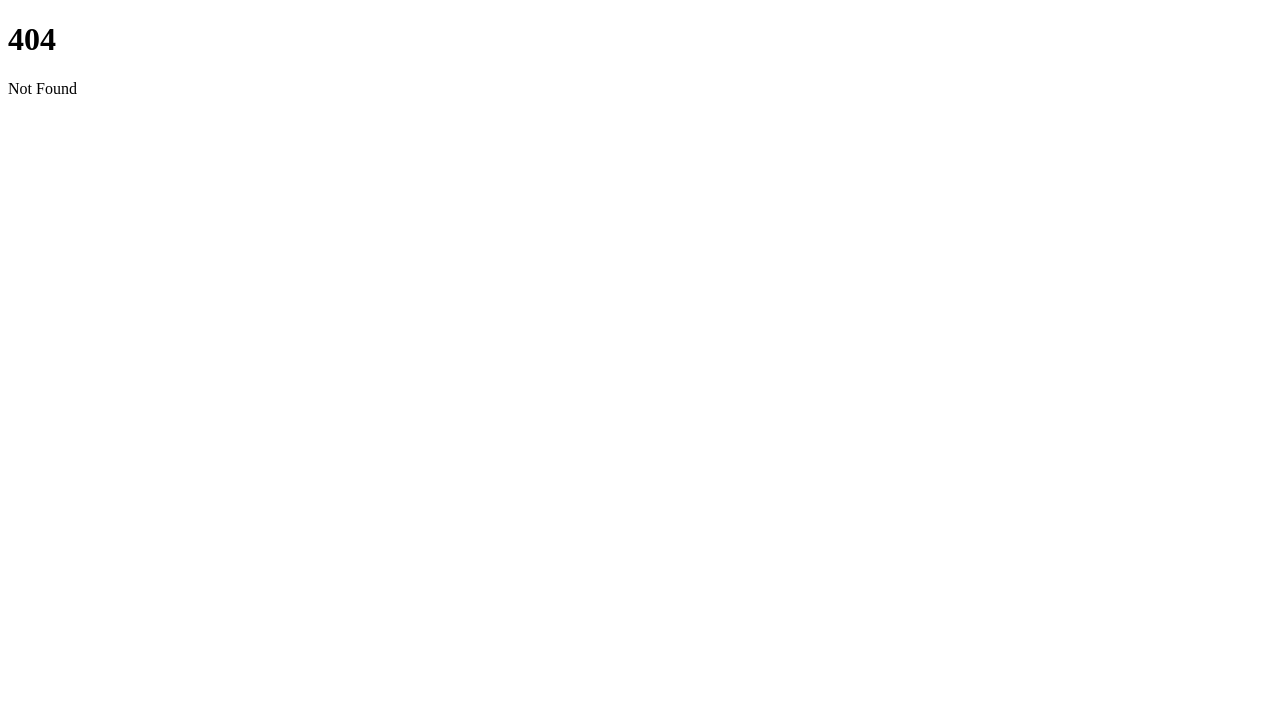
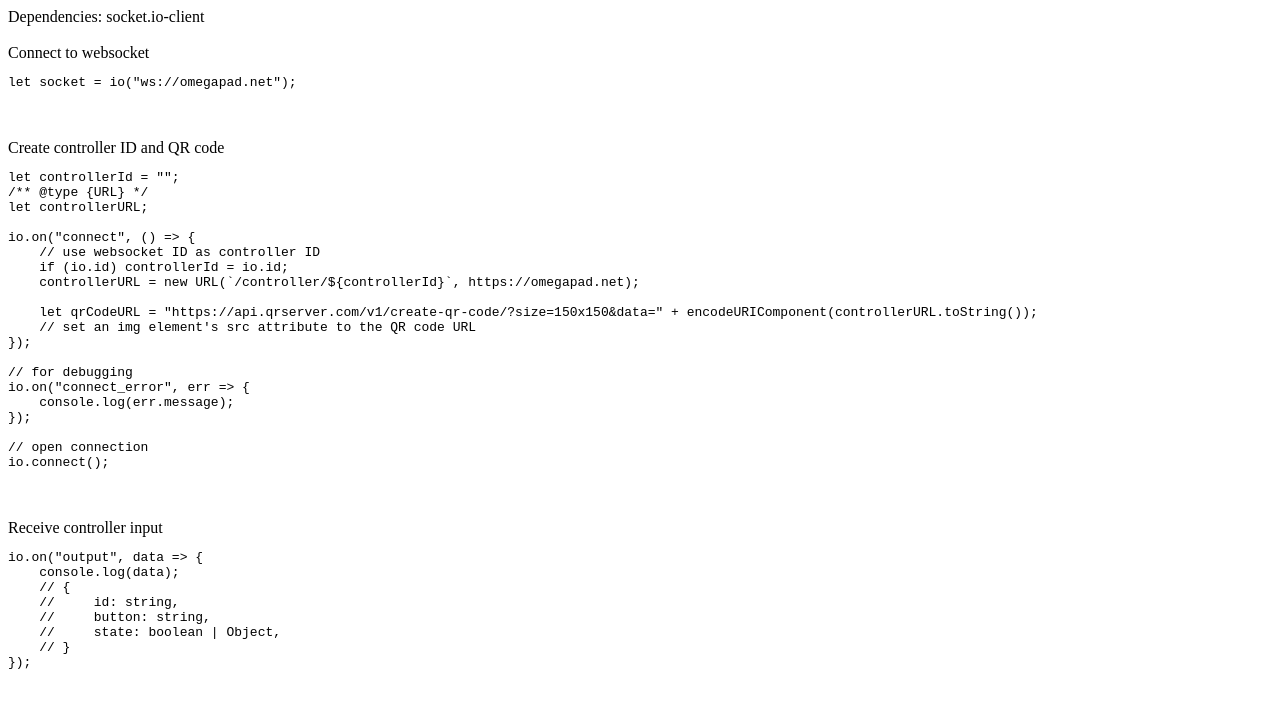
Before and after one commit to yikuansun/dstrikecontroller, a SvelteKit app: page /docs in a window 1280 px wide. Before the commit this address had no page. Shown: the top 708 px of the page. Built offline with nearby package versions, Linux system fonts and the light colour scheme.

Commit message:
Write docs
Makes a ton of sense

```diff
--- /dev/null
+++ b/src/routes/docs/+page.svelte
@@ -0,0 +1,44 @@
+Dependencies: socket.io-client
+<br /> <br />
+
+Connect to websocket
+<pre>let socket = io("ws://omegapad.net");</pre>
+<br /> <br />
+
+Create controller ID and QR code
+<pre>{`
+let controllerId = "";
+/** @type {URL} */
+let controllerURL;
+
+io.on("connect", () => {
+    // use websocket ID as controller ID
+    if (io.id) controllerId = io.id;
+    controllerURL = new URL(\`/controller/\${controllerId}\`, https://omegapad.net);
+
+    let qrCodeURL = "https://api.qrserver.com/v1/create-qr-code/?size=150x150&data=" + encodeURIComponent(controllerURL.toString());
+    // set an img element's src attribute to the QR code URL
+});
+
+// for debugging
+io.on("connect_error", err => {
+    console.log(err.message);
+});
+
+// open connection
+io.connect();
+`.trim()}</pre>
+<br /> <br />
+
+Receive controller input
+<pre>{`
+io.on("output", data => {
+    console.log(data);
+    // {
+    //     id: string,
+    //     button: string,
+    //     state: boolean | Object,
+    // }
+});
+`.trim()}</pre>
+<br /> <br />
```
